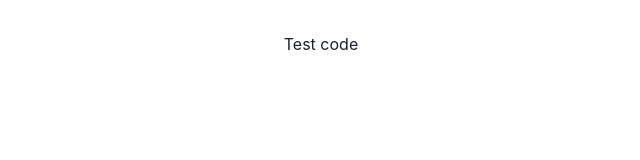
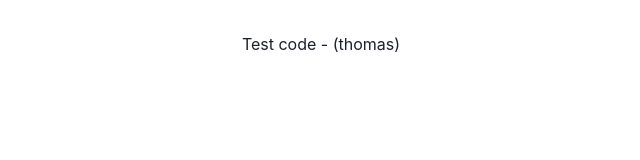
Before and after one commit to Abeinevincent/react--ui-templates, a React (Vite) app: page / in a window 1280 px wide. Shown: the top 160 px of the page, without its empty margins (319-959 px from the left). Built offline with nearby package versions, Linux system fonts and the light colour scheme.

Commit message:
initial commit for thomas

```diff
--- a/src/App.tsx
+++ b/src/App.tsx
@@ -5,7 +5,7 @@ import "./App.css";
 function App() {
   const [count, setCount] = useState(0);
 
-  return <div className="App">Test code</div>;
+  return <div className="App">Test code - (thomas)</div>;
 }
 
 export default App;
```
